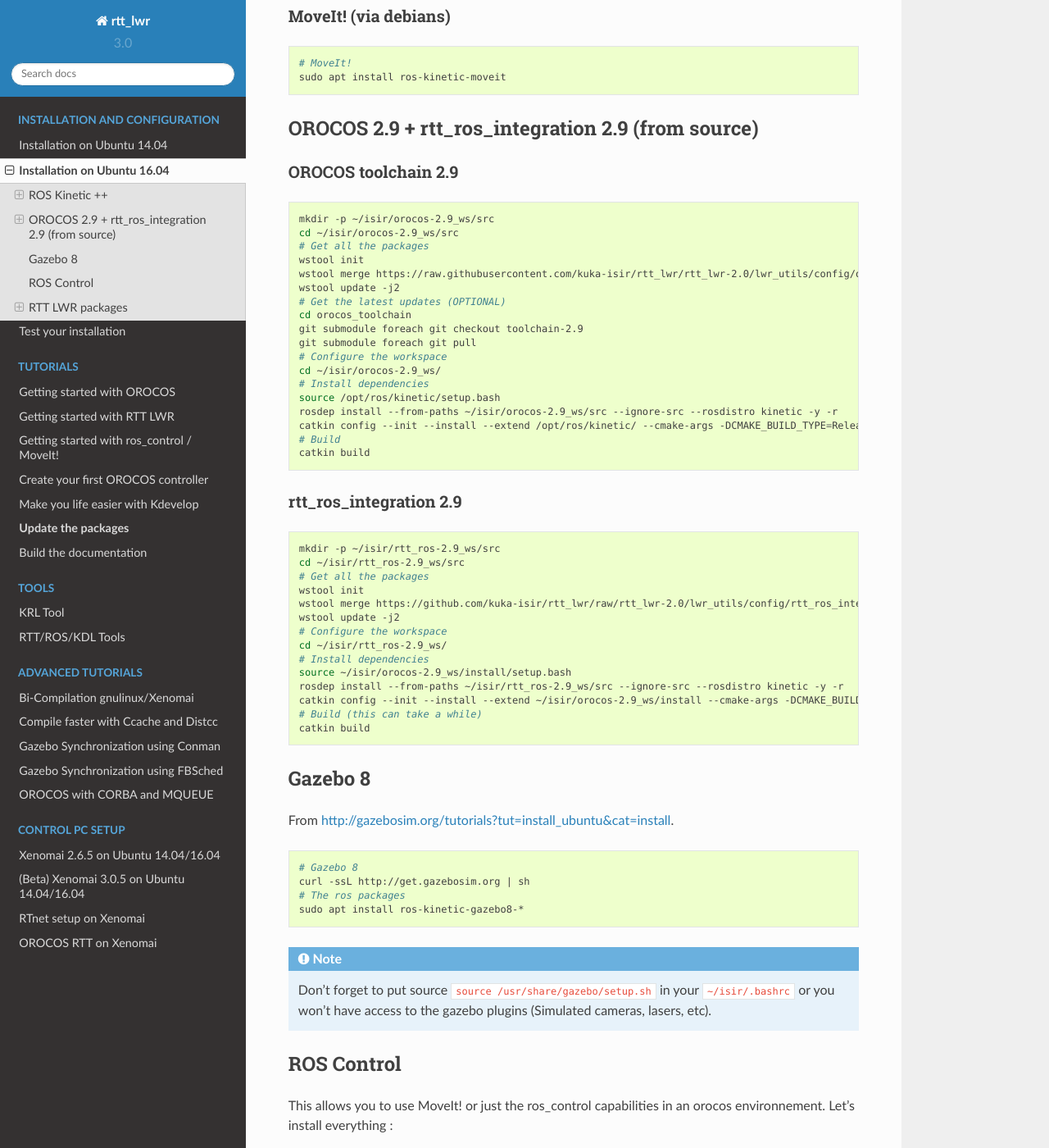
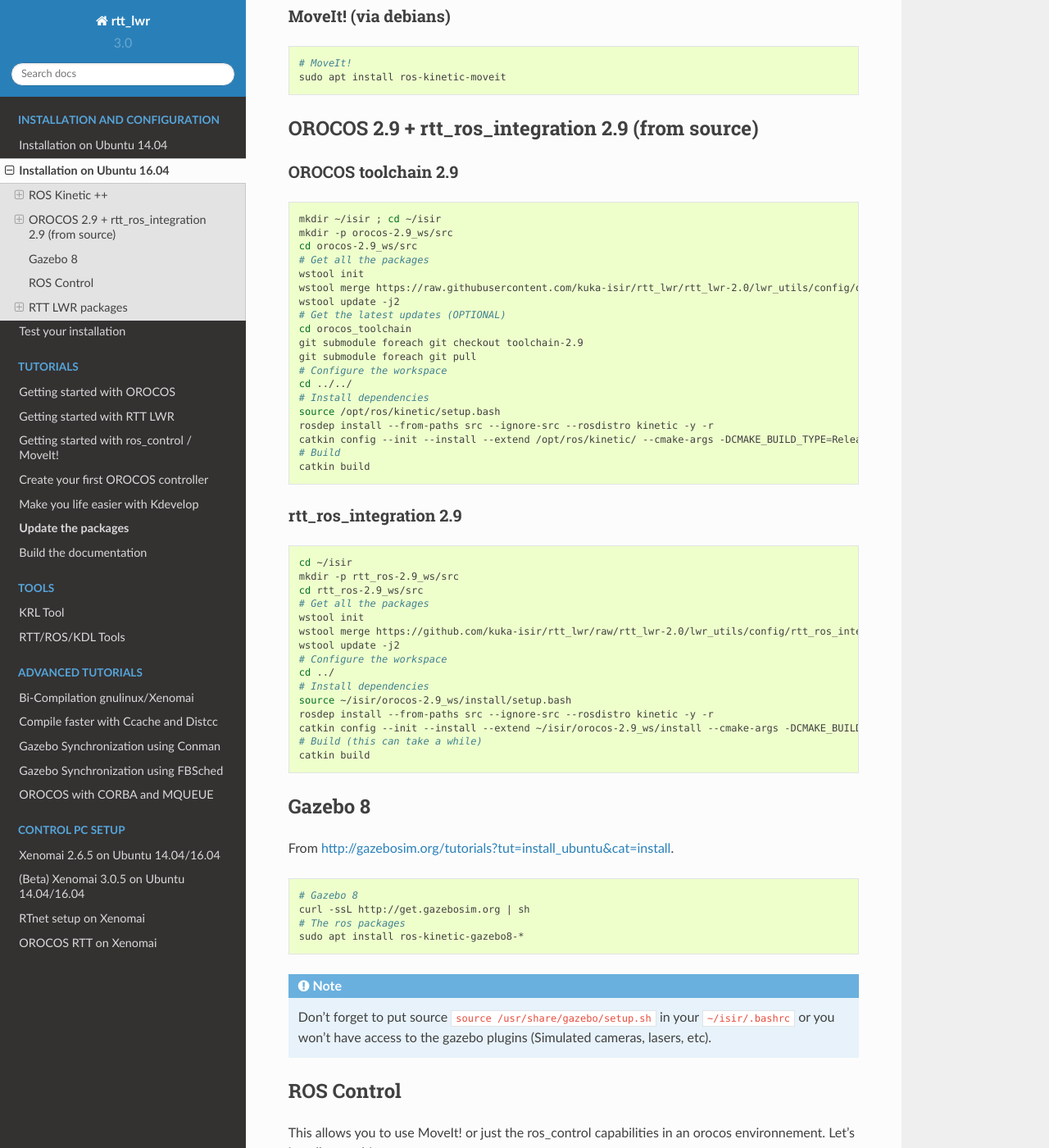
Before and after one commit to kuka-isir/rtt_lwr, a Sphinx documentation site: the page built from docs/source/install/install-16.04-kinetic.rst, in a window 1280 px wide and 1400 px high, scrolled down 1009 px. Shown: the whole window at 82% size. Built offline with Sphinx 7.4.7 and the Read the Docs theme 2.0.0, drawn with Linux system fonts in a browser that asks for light colours.

Commit message:
Update install-16.04-kinetic.rst

```diff
--- a/docs/source/install/install-16.04-kinetic.rst
+++ b/docs/source/install/install-16.04-kinetic.rst
@@ -67,8 +67,9 @@
 
 .. code-block:: bash
 
-    mkdir -p ~/isir/orocos-2.9_ws/src
-    cd ~/isir/orocos-2.9_ws/src
+    mkdir ~/isir ; cd ~/isir
+    mkdir -p orocos-2.9_ws/src
+    cd orocos-2.9_ws/src
     # Get all the packages
     wstool init
     wstool merge https://raw.githubusercontent.com/kuka-isir/rtt_lwr/rtt_lwr-2.0/lwr_utils/config/orocos_toolchain-2.9.rosinstall
@@ -78,10 +79,10 @@
     git submodule foreach git checkout toolchain-2.9
     git submodule foreach git pull
     # Configure the workspace
-    cd ~/isir/orocos-2.9_ws/
+    cd ../../
     # Install dependencies
     source /opt/ros/kinetic/setup.bash
-    rosdep install --from-paths ~/isir/orocos-2.9_ws/src --ignore-src --rosdistro kinetic -y -r
+    rosdep install --from-paths src --ignore-src --rosdistro kinetic -y -r
     catkin config --init --install --extend /opt/ros/kinetic/ --cmake-args -DCMAKE_BUILD_TYPE=Release
     # Build
     catkin build
@@ -91,17 +92,18 @@
 
 .. code-block:: bash
 
-    mkdir -p ~/isir/rtt_ros-2.9_ws/src
-    cd ~/isir/rtt_ros-2.9_ws/src
+    cd ~/isir
+    mkdir -p rtt_ros-2.9_ws/src
+    cd rtt_ros-2.9_ws/src
     # Get all the packages
     wstool init
     wstool merge https://github.com/kuka-isir/rtt_lwr/raw/rtt_lwr-2.0/lwr_utils/config/rtt_ros_integration-2.9.rosinstall
     wstool update -j2
     # Configure the workspace
-    cd ~/isir/rtt_ros-2.9_ws/
+    cd ../
     # Install dependencies
     source ~/isir/orocos-2.9_ws/install/setup.bash
-    rosdep install --from-paths ~/isir/rtt_ros-2.9_ws/src --ignore-src --rosdistro kinetic -y -r
+    rosdep install --from-paths src --ignore-src --rosdistro kinetic -y -r
     catkin config --init --install --extend ~/isir/orocos-2.9_ws/install --cmake-args -DCMAKE_BUILD_TYPE=Release
     # Build (this can take a while)
     catkin build
```
